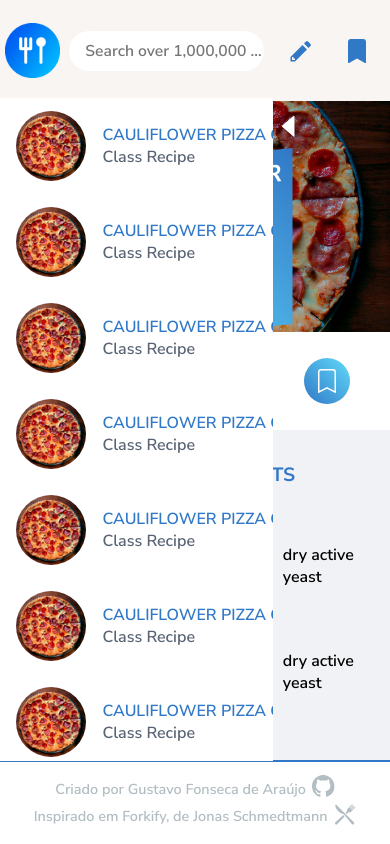
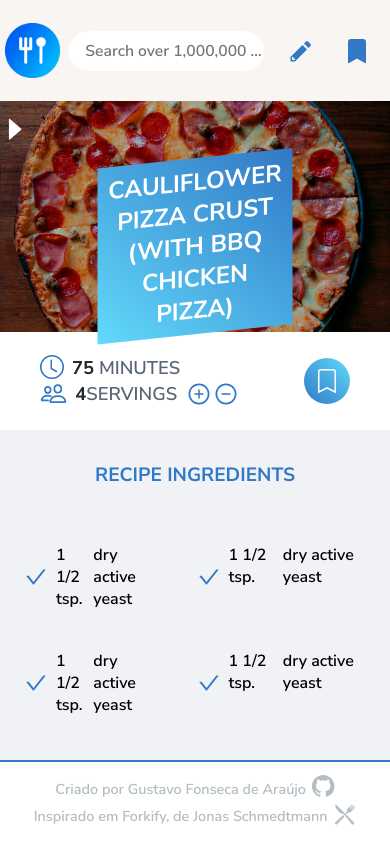
Before and after one commit to GusFonseca21/Forkify, a Next.js app: page / in a window 390 px wide. Built offline with nearby package versions, Linux system fonts and the light colour scheme.

Commit message:
Ultima atualizacão com estilos concertados

```diff
--- a/src/components/CentralCard/Body/CentralCardBody.tsx
+++ b/src/components/CentralCard/Body/CentralCardBody.tsx
@@ -1,19 +1,13 @@
-import React, { useContext } from "react";
+import classes from "./CentralCardBody.module.css";
 
-import { StateContext } from "../../store/state-context";
-
-import classes from "./CentralCardBody.module.css";
 import Footer from "./Footer/Footer";
-
 import FoundRecipes from "./FoundRecipes/FoundRecipes";
 import SelectedRecipe from "./SelectedRecipe/SelectedRecipe";
 
 const CentralCardBody = () => {
-  const stateCtx = useContext(StateContext);
 
   return (
     <div className={classes.body}>
-      {/* {stateCtx.state.foundRecipesControllerState && <FoundRecipes />} */}
       <FoundRecipes />
       <SelectedRecipe />
       <Footer />
--- a/src/components/CentralCard/Body/FoundRecipes/FoundRecipes.module.css
+++ b/src/components/CentralCard/Body/FoundRecipes/FoundRecipes.module.css
@@ -1,5 +1,5 @@
 .found-recipes {
-  z-index: -1;
+  z-index: 1;
   width: 100%;
   max-height: 76vh;
   display: flex;
@@ -18,10 +18,6 @@
   color: #fff;
   width: 1.9rem;
   height: 1.9rem;
-}
-
-.show-found-recipes {
-  transform: translateX(0%) !important;
 }
 
 .found-recipes-controller:hover,
@@ -50,14 +46,18 @@
     z-index: 100;
     position: absolute;
     transform: translateX(-100%);
-    top: -0.5%;
+    top: 0%;
     transition: all 300ms ease;
     width: max-content;
     background-color: white;
     max-width: 70%;
-    max-height: 78.5vh;
+    max-height: 78vh;
   }
   .found-recipes-controller {
     display: block;
   }
+
+  .show-found-recipes {
+    transform: translateX(0%) !important;
+  }
 }
--- a/src/components/CentralCard/Body/FoundRecipes/FoundRecipes.tsx
+++ b/src/components/CentralCard/Body/FoundRecipes/FoundRecipes.tsx
@@ -16,17 +16,17 @@ const FoundRecipes = () => {
   return (
     <div
       className={`${classes["found-recipes"]} ${
-        !stateCtx.state.foundRecipesControllerState &&
+        stateCtx.state.foundRecipesControllerState &&
         classes["show-found-recipes"]
       }`}
     >
       {!stateCtx.state.foundRecipesControllerState ? (
-        <AiFillCaretLeft
+        <AiFillCaretRight
           className={classes["found-recipes-controller"]}
           onClick={hideShowFoundRecipesHandler}
         />
       ) : (
-        <AiFillCaretRight
+        <AiFillCaretLeft
           className={classes["found-recipes-controller"]}
           onClick={hideShowFoundRecipesHandler}
         />
--- a/src/components/CentralCard/Body/SelectedRecipe/SelectedRecipe.module.css
+++ b/src/components/CentralCard/Body/SelectedRecipe/SelectedRecipe.module.css
@@ -19,12 +19,12 @@
   background-color: #aeaeb1;
 }
 
-
-
 @media (max-width: 1000px) {
   .body {
-    /* filter: blur(1.5px); */
-    /* pointer-events: none; */
     height: 78vh;
   }
+  .body.show-found-recipes {
+    filter: blur(1.5px);
+    pointer-events: none;
+  }
 }
--- a/src/components/CentralCard/Body/SelectedRecipe/SelectedRecipe.tsx
+++ b/src/components/CentralCard/Body/SelectedRecipe/SelectedRecipe.tsx
@@ -1,3 +1,6 @@
+import React, { useContext } from "react";
+
+import { StateContext } from "../../../store/state-context";
 
 import classes from "./SelectedRecipe.module.css";
 
@@ -6,17 +9,20 @@ import RecipeDetails from "./RecipeDetails/RecipeDetails";
 import RecipeIngredients from "./RecipeIngredients/RecipeIngredients";
 import StartingMessage from "./StartingMessage/StartingMessage";
 
-
-
 const SelectedRecipe = () => {
-
+  const stateCtx = useContext(StateContext);
 
   return (
-    <div className={classes.body}>
+    <div
+      className={`${classes.body} ${
+        stateCtx.state.foundRecipesControllerState &&
+        classes["show-found-recipes"]
+      }`}
+    >
       {/* <StartingMessage /> */}
-        <ImageAndTitle />
-        <RecipeDetails />
-        <RecipeIngredients />
+      <ImageAndTitle />
+      <RecipeDetails />
+      <RecipeIngredients />
     </div>
   );
 };
--- a/src/components/CentralCard/CentralCard.module.css
+++ b/src/components/CentralCard/CentralCard.module.css
@@ -9,7 +9,6 @@
 }
 @media (max-width: 1000px) {
   .card {
-    /* height: calc(100vh - calc(100vh - 100%)); */
     height: 100%;
     border-radius: 0%;
   }
```
